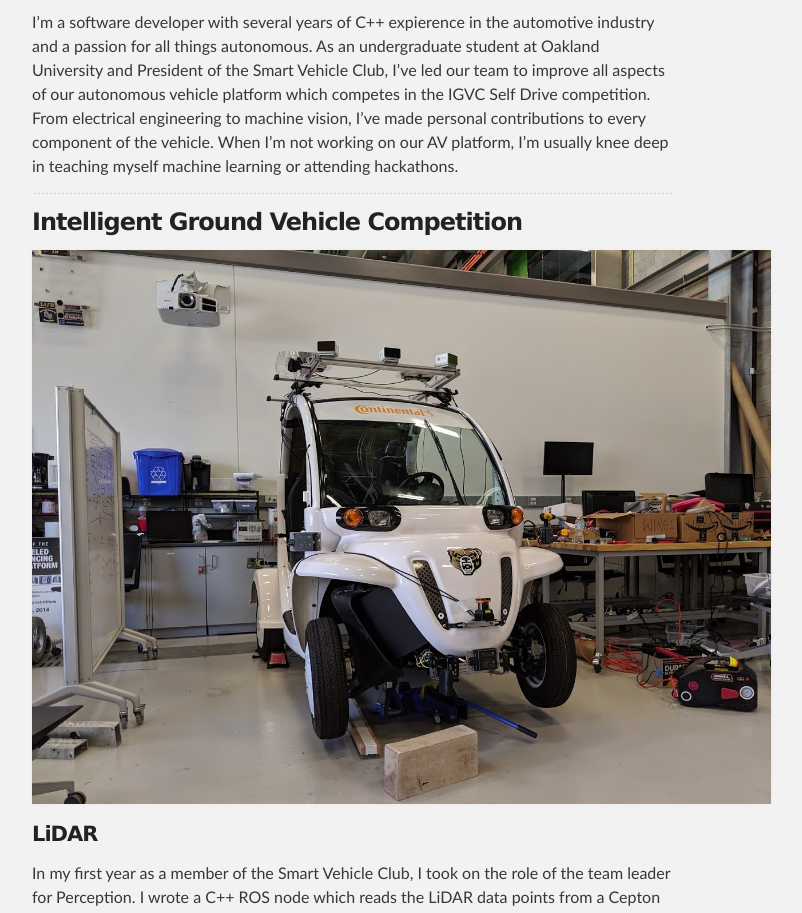
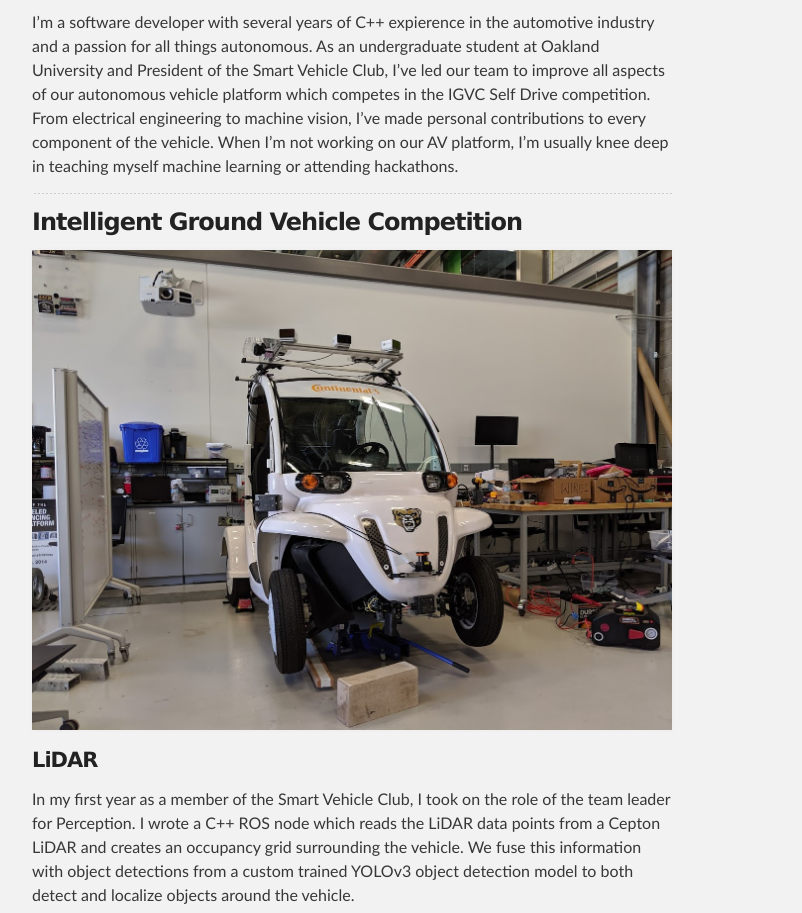
Before and after one commit to John-Brooks/john-brooks.github.io, a Jekyll site: the page built from index.md, in a window 1280 px wide. Shown: the part 314-1227 px from the top of the page, without its empty margins (288-1090 px from the left). Built offline with Jekyll 4.4.1, drawn with Linux system fonts in a browser that asks for light colours; our own code applies the rules of GitHub Pages for plain Markdown files; some of the changed text lies outside the part shown.

Commit message:
center link

```diff
--- a/_sass/jekyll-theme-slate.scss
+++ b/_sass/jekyll-theme-slate.scss
@@ -133,7 +133,7 @@ strong {
 img {
   position: relative;
   margin: 0 auto;
-  max-width: 739px;
+  max-width: 640px;
   padding: 5px;
   margin: 10px 0 10px 0;
   border: 1px solid #ebebeb;
--- a/index.md
+++ b/index.md
@@ -20,12 +20,12 @@ In my first year as a member of the Smart Vehicle Club, I took on the role of th
 ![image](/assets/images/lidar_on_roof.jpg)
 
 <p align="center">
-  <img src="/assets/images/lidar_road.gif">
+	<img src="/assets/images/lidar_road.gif">
+
+	[The Guts](https://github.com/oaklandsmartvehicles/ou_self_drive_ros/blob/master/perception/src/PointMap.cpp)
+
+	[The Repo](https://github.com/oaklandsmartvehicles/ou_self_drive_ros/)
 </p>
-
-[The guts](https://github.com/oaklandsmartvehicles/ou_self_drive_ros/blob/master/perception/src/PointMap.cpp)
-
-[The repo](https://github.com/oaklandsmartvehicles/ou_self_drive_ros/)
 
 ---
 
```
